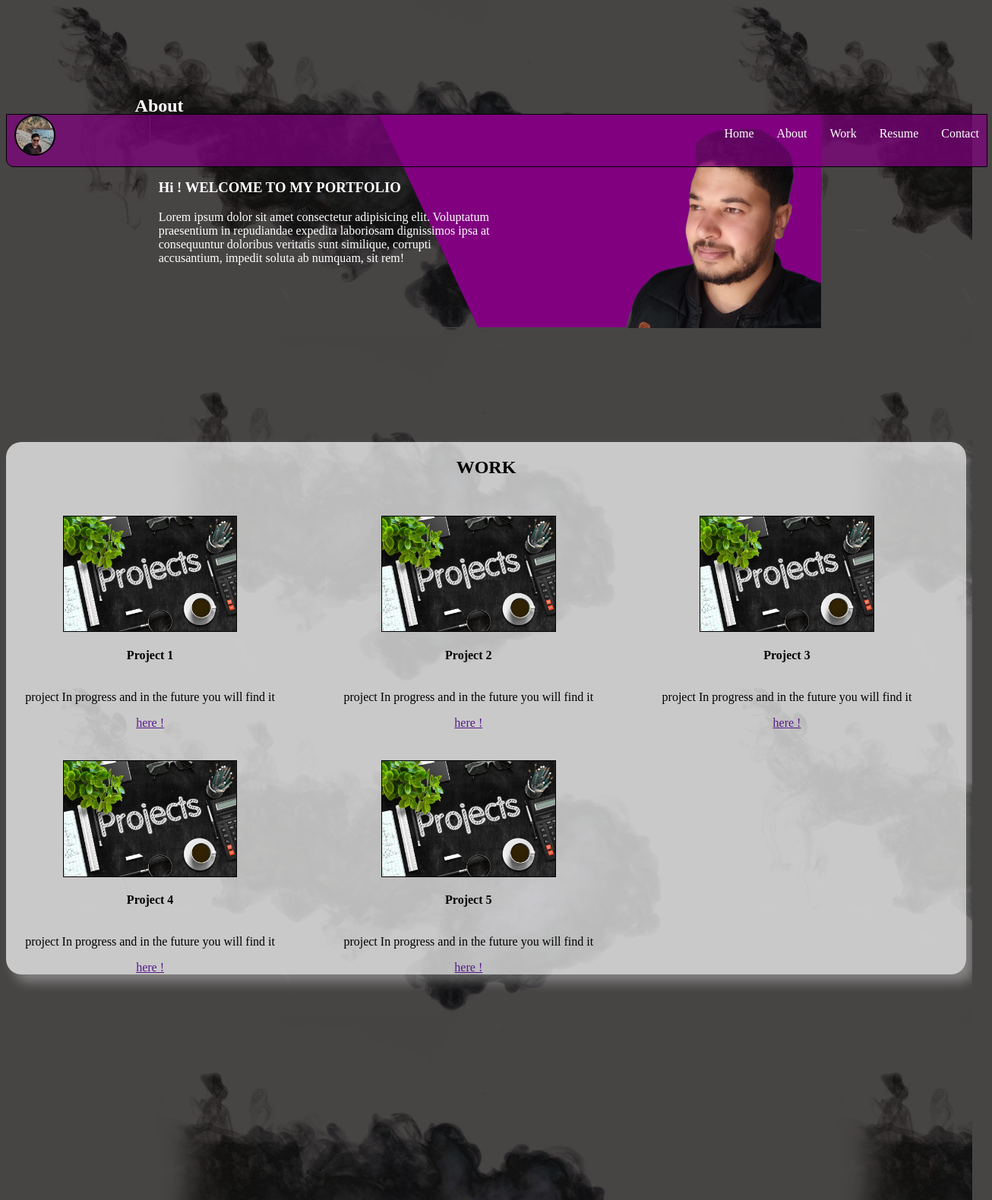
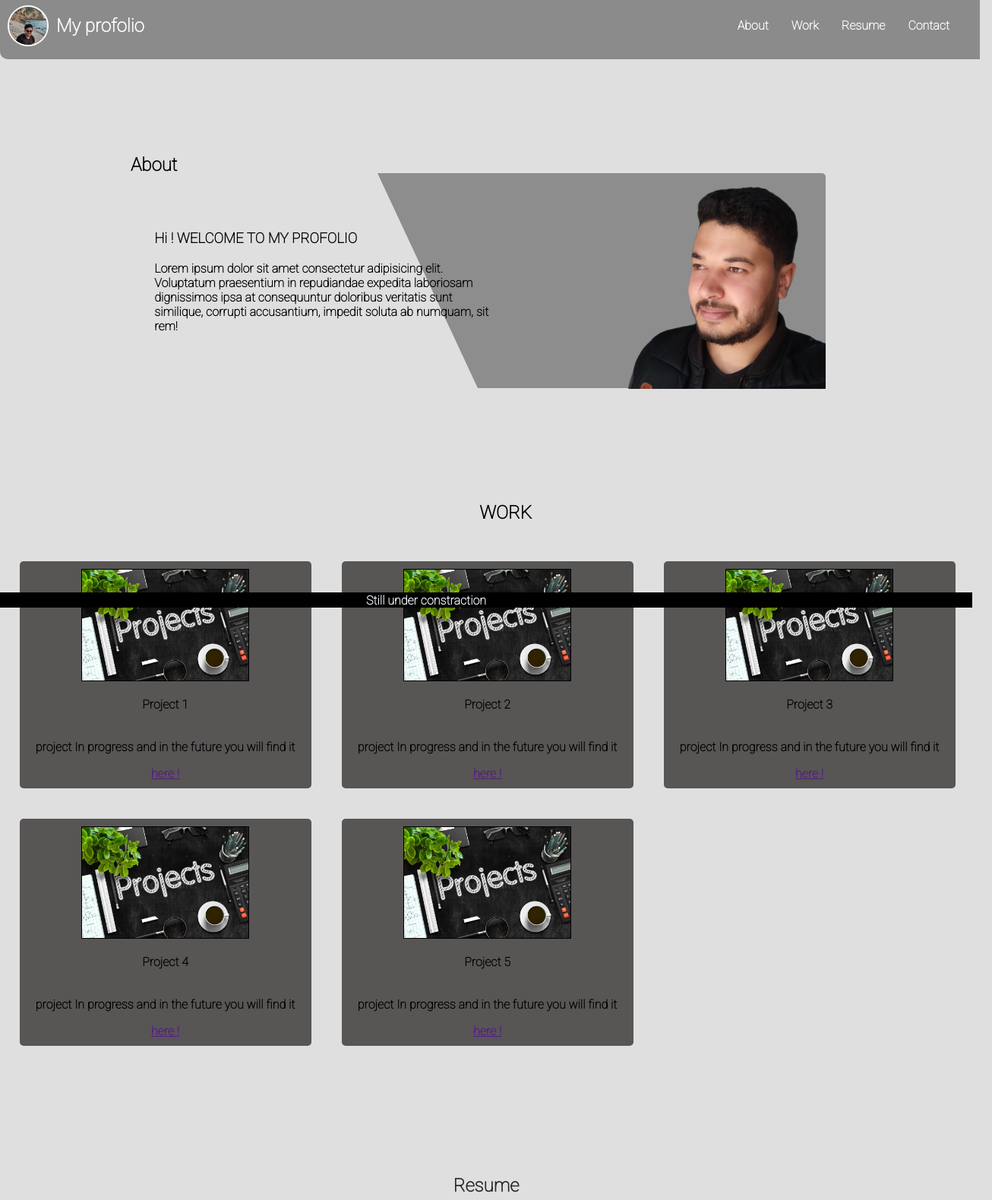
Before and after one commit to rayais/profolio, a plain HTML site: page index.html in a window 1280 px wide. Shown: the top 1580 px of the page at 76% size, 1306 px wide, since content can reach past the window. Drawn offline with nearby package versions, Linux system fonts and the light colour scheme.

Commit message:
update 30/07/2023

```diff
--- a/index.html
+++ b/index.html
@@ -5,29 +5,34 @@
     <meta name="viewport" content="width=device-width, initial-scale=1.0">
     <link rel="stylesheet" href="style.css">
     <link rel="stylesheet" href="https://fonts.googleapis.com/css2?family=Material+Symbols+Outlined:opsz,wght,FILL,GRAD@48,400,0,0" />
-    <title>Document</title>
+    <link rel="preconnect" href="https://fonts.googleapis.com">
+<link rel="preconnect" href="https://fonts.gstatic.com" crossorigin>
+<link rel="preconnect" href="https://fonts.googleapis.com">
+<link rel="preconnect" href="https://fonts.gstatic.com" crossorigin>
+<link href="https://fonts.googleapis.com/css2?family=Playfair+Display:wght@400;500;600;700;800;900&family=Roboto:ital,wght@0,100;1,100&display=swap" rel="stylesheet">
+    <title>FROFOLIO</title>
 </head>
 <body>
     <header>
         <nav>
             <div class="logo">
             <img src="./pic.jpg" alt="Logo" class="img_logo">
+            <h1>My profolio</h1>
         </div>
         <ul class="navbar">
-            <li><a href="#home">Home</a></li>
             <li><a href="#about">About</a></li>
             <li><a href="#work">Work</a></li>
-            <li><a href="#">Resume</a></li>
-            <li><a href="#">Contact</a></li>
+            <li><a href="#resume">Resume</a></li>
+            <li><a href="#contact">Contact</a></li>
         </ul>
         </nav>
     </header>
 
     <main>
-        <section class="about" id="home">
+        <section class="about" id="about">
             <div class="h_text">
                 <h1 class="abouttitle">About</h1>
-                <h3>Hi ! WELCOME TO MY PORTFOLIO</h3>
+                <h3>Hi ! WELCOME TO MY PROFOLIO</h3>
                 <p>Lorem ipsum dolor sit amet consectetur adipisicing elit.
                     Voluptatum praesentium in repudiandae
                     expedita laboriosam dignissimos ipsa at consequuntur doloribus
@@ -39,7 +44,7 @@
             <img src="./me.png" alt="">
             </div>
         </section>
-        <section class="work" id="Work">
+        <section class="work" id="work">
             <h2>WORK</h2>
             <div class="cards">
                 <div class="card">
@@ -74,16 +79,9 @@
                 </div>
            </div>
         </section>
-        <section id="resume" class="resume">
-            <div class="s_card">
-                <i class="fa-brands fa-css3-alt"></i>
-            </div>
-            <div class="s_card">
-                <link rel="stylesheet" href="https://fonts.googleapis.com/css2?family=Material+Symbols+Outlined:opsz,wght,FILL,GRAD@20..48,100..700,0..1,-50..200" />
-            </div>
-        </section>
-        <section class="resume">
+        <section class="resume" id="resume">
             <h1>Resume</h1>
+            <h3>(skills)</h3>
             <div class="skillboard">
                 <span>html</span>
                 <div class="skillone">
@@ -114,9 +112,10 @@
                 <span class="per">10%</span>
             </div>
         </section>
-        <section class="contact">
+        <h2 class="h_con">CONTACT</h2>
+        <section class="contact" id="contact">
             <div class="contact_form">
-                <h2>You can Contact me using this form</h2>
+                <h1>You can Contact me using this form</h1>
                 <form action="">
                     <label for="name">Name</label>
                     <input type="text" id="name" placeholder="Your Name">
@@ -136,8 +135,16 @@
                     </span>
                 <a href="tel:0023804911"> +216 23 804 911</a>
                 </div>
+                <p>linkdin accunt here</p>
+                <p>githube accunt here</p>
+                <p>other links ...</p>
+                <p>other links ...</p>
+
             </div>
         </section>
     </main>
+    <footer>
+        <h4 class="f_text">Still under constraction</h4>
+    </footer>
 </body>
 </html>
--- a/style.css
+++ b/style.css
@@ -1,8 +1,10 @@
 body{
-    background-color: rgb(71, 68, 68);
-    background-image: url('bgs.png');
+    background-color: rgb(223, 223, 223);
+    margin: 0;
     background-size: 70%;
-
+    box-sizing: border-box;
+    font-family: 'Playfair Display', serif;
+font-family: 'Roboto', sans-serif;
 }
 .img_logo{
     width: 50px;
@@ -12,23 +14,32 @@ body{
     margin-left: 10px;
 }
 nav{
+    width: 100%;
     padding-right: 10px;
     padding-bottom: 10px;
     display: flex;
     justify-content: space-between;
-    background-color:rgba(128, 0, 128, 0.712);
-
-    border: solid 1px;
+    align-items: center;
+    background-color:rgba(105, 105, 105, 0.712);
     border-bottom-left-radius: 10px;
-    position: fixed;
     width: 100%;
     z-index: 3;
+    font-weight: 600;
+}
+.logo{
+
+    display: flex;
+    gap: 10px;
+    align-items: center;
+    color: rgb(255, 254, 252);
 }
 .navbar{
     list-style: none;
     display: flex;
     justify-content: space-around;
     gap: 30px;
+    padding-right: 30px;
+
 }
 nav a {
     color: white;
@@ -36,22 +47,22 @@ nav a {
 }
 .about{
     margin: 150px auto;
-    border: solid 0.5px #474747;
     position: relative;
     width: 70%;
-    color: white;
+    color: rgb(0, 0, 0);
     display: flex;
     align-items: center;
     justify-content: space-around;
     padding: 0;
+    font-weight: 600;
 }
 .meimg{
-    background-color: purple;
+    background-color: rgb(141, 141, 141);
     text-align: end;
     width: 45%;
    position: relative;
     left: 10px;
-
+    border-top-right-radius: 5px;
 }
 .meimg:before {
     position: absolute;
@@ -59,9 +70,10 @@ nav a {
     width: 100%;
     height: 100%;
     right: 30%;
-    background-color:purple;
+    background-color:rgb(141, 141, 141);
     transform: skewX(25deg);
     z-index: -1;
+
 }
 .about img{
     width: 70%;
@@ -84,17 +96,15 @@ nav a {
 }
 .work{
    width: 100%;
-    background-color: #ffffffb6;
+    padding-left: 2%;
     border-radius: 20px;
-    margin-top: 70px;
-    box-shadow: 10PX 10px 15px rgba(255, 255, 255, 0.336);
-    margin-bottom: 100px;
-    overflow: hidden;
+    margin: 100px auto;
 }
 .cards{
     display: grid;
     grid-template-columns: repeat(3, 30%);
     gap: 40px;
+
 }
 .card{
     align-items: center;
@@ -103,6 +113,10 @@ nav a {
     flex-direction: column;
     align-items: center;
     justify-self: stretch;
+    border-radius: 5px;
+    padding: 10px;
+    background-color: rgb(88, 85, 85);
+    font-weight: 600;
 }
 .card img {
     width: 60%;
@@ -110,11 +124,13 @@ nav a {
 }
 .resume{
     margin-top: 150px;
-    color: white;
+    color: rgb(39, 39, 39);
+    font-weight: 600;
     display: flex;
     justify-content: center;
     align-items: center;
     flex-direction: column;
+    margin-bottom: 100px;
 
 
 }
@@ -153,12 +169,22 @@ nav a {
 .four{
     width: 10%;
 }
+.h_con{
+    padding-top: 20px;
+    background-color: black;
+    color: aliceblue;
+    padding-left: 20%;
+    margin-bottom: 0;
+}
 .contact{
-    margin-top: 200px;
+    margin-top: 0;
     color: azure;
     display: flex;
     gap: 20px;
     justify-content: space-around;
+    padding: 50px 0;
+    background-color: black;
+    width: 100%;
 }
 form{
     display: grid;
@@ -168,3 +194,17 @@ form{
     display: flex;
     gap: 60px;
 }
+footer{
+    height: 20px;
+    color: aliceblue;
+    background-color: rgb(0, 0, 0);
+    position: fixed;
+    bottom: 0%;
+    right: 0;
+    width: 100%;
+}
+footer > h4{
+    position: absolute;
+    right: 50%;
+    top: -20px;
+}
```
